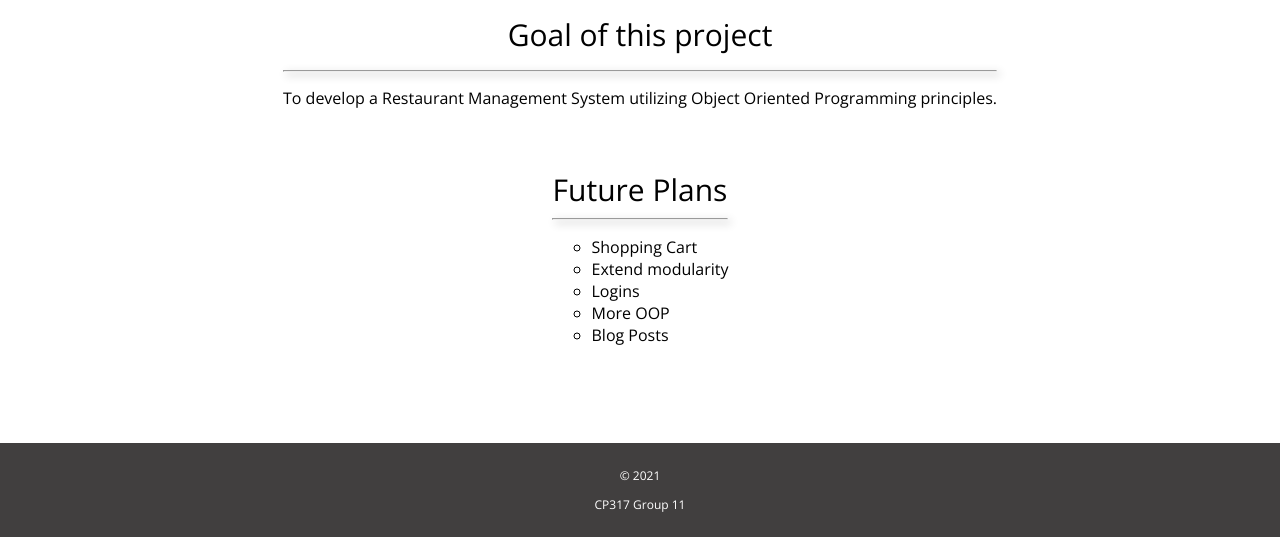
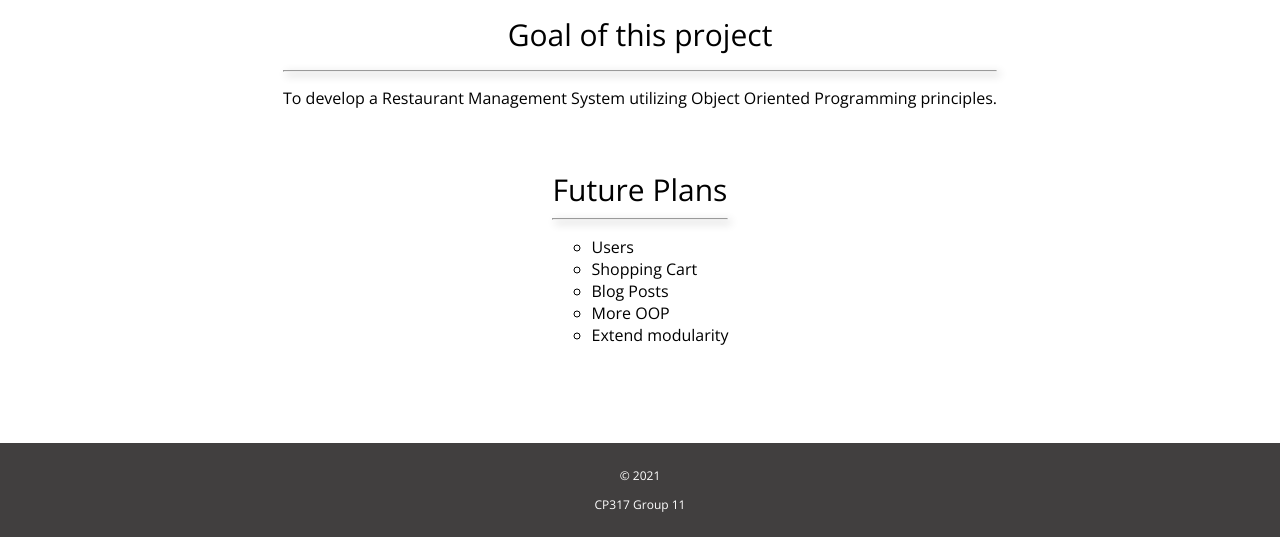
Before and after one commit to al-abed/restaurant-management-system, a Django app: template src/home/templates/home/home.html in a window 1280 px wide. Shown: the part 468-1005 px from the top of the page. Run offline with Django 3.2, Linux system fonts and the light colour scheme; the template is opened without the code that fills it, so the values that code supplies are empty; parts of the project's set-up code (start-up, migrations or seed data) failed here and were passed over.

Commit message:
Update home.html

```diff
--- a/src/home/templates/home/home.html
+++ b/src/home/templates/home/home.html
@@ -39,11 +39,11 @@
 
                 <div>
                     <ul style="list-style-type: circle;">
+                        <li>Users</li>
                         <li>Shopping Cart</li>
+                        <li>Blog Posts</li>
+                        <li>More OOP</li>
                         <li>Extend modularity</li>
-                        <li>Logins</li>
-                        <li>More OOP</li>
-                        <li>Blog Posts</li>
                     </ul>
                 </div>
             </div>
```
